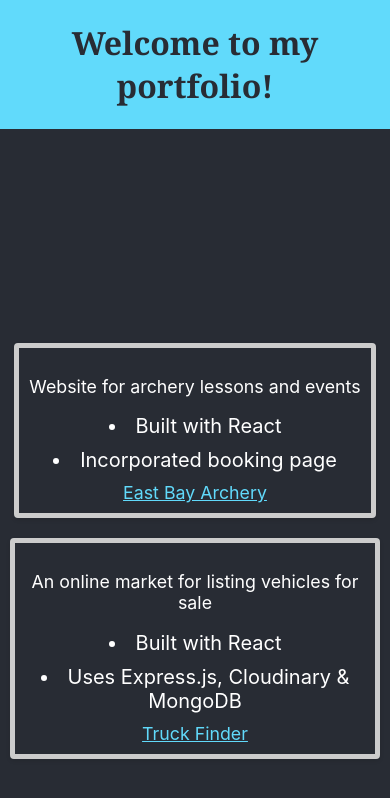
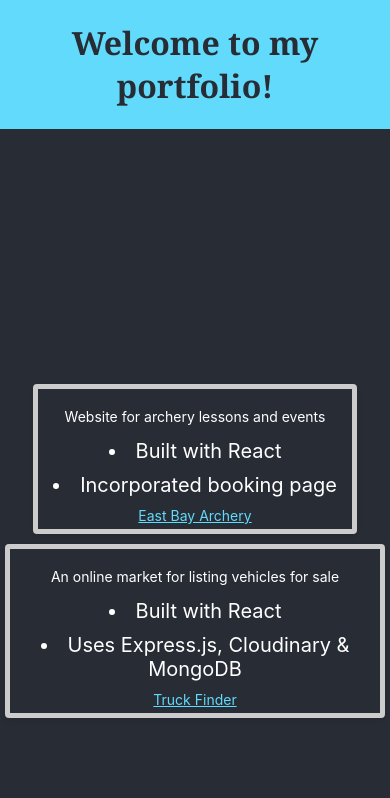
Before and after one commit to bjwilk/portfolio, a React (Create React App) app: page / in a window 390 px wide. Shown: the top 798 px of the page. Built offline with nearby package versions, Linux system fonts and the light colour scheme.

Commit message:
css responsive

```diff
--- a/src/App.css
+++ b/src/App.css
@@ -51,9 +51,17 @@
   padding: 10px;
   margin: 10px;
   box-shadow: 0 2px 4px rgba(0, 0, 0, 0.1);
-  transition: border-color 0.3s ease;
-  transition: background-color 0.3s ease;
+  transition: border-color 0.3s ease, background-color 0.3s ease;
 }
+
+@media (max-width: 768px) {
+  .card {
+    padding: 5px;
+    margin: 5px;
+    font-size: 14px;
+  }
+}
+
 
 .card:hover {
   border-color: #61dafb;
```
